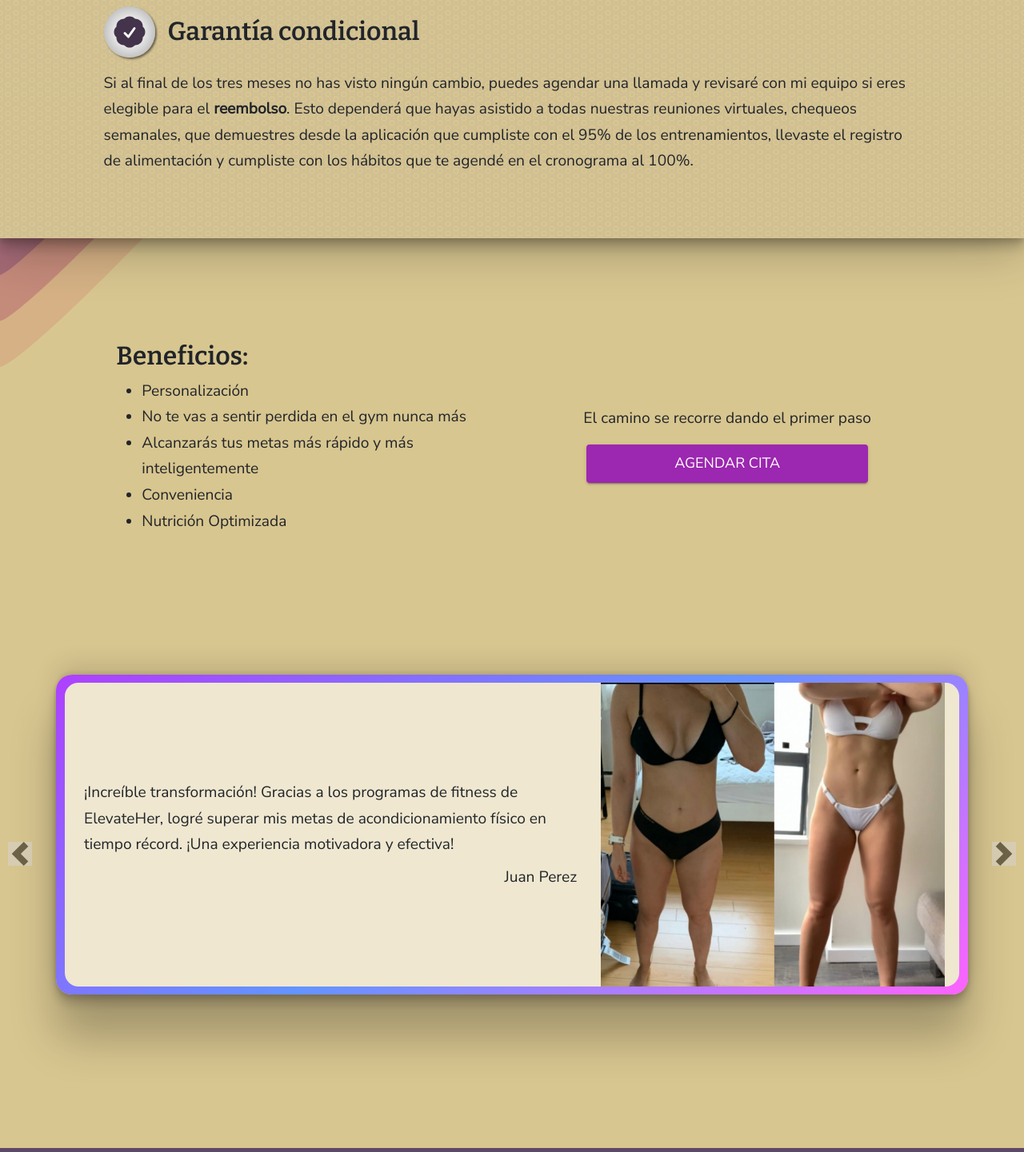
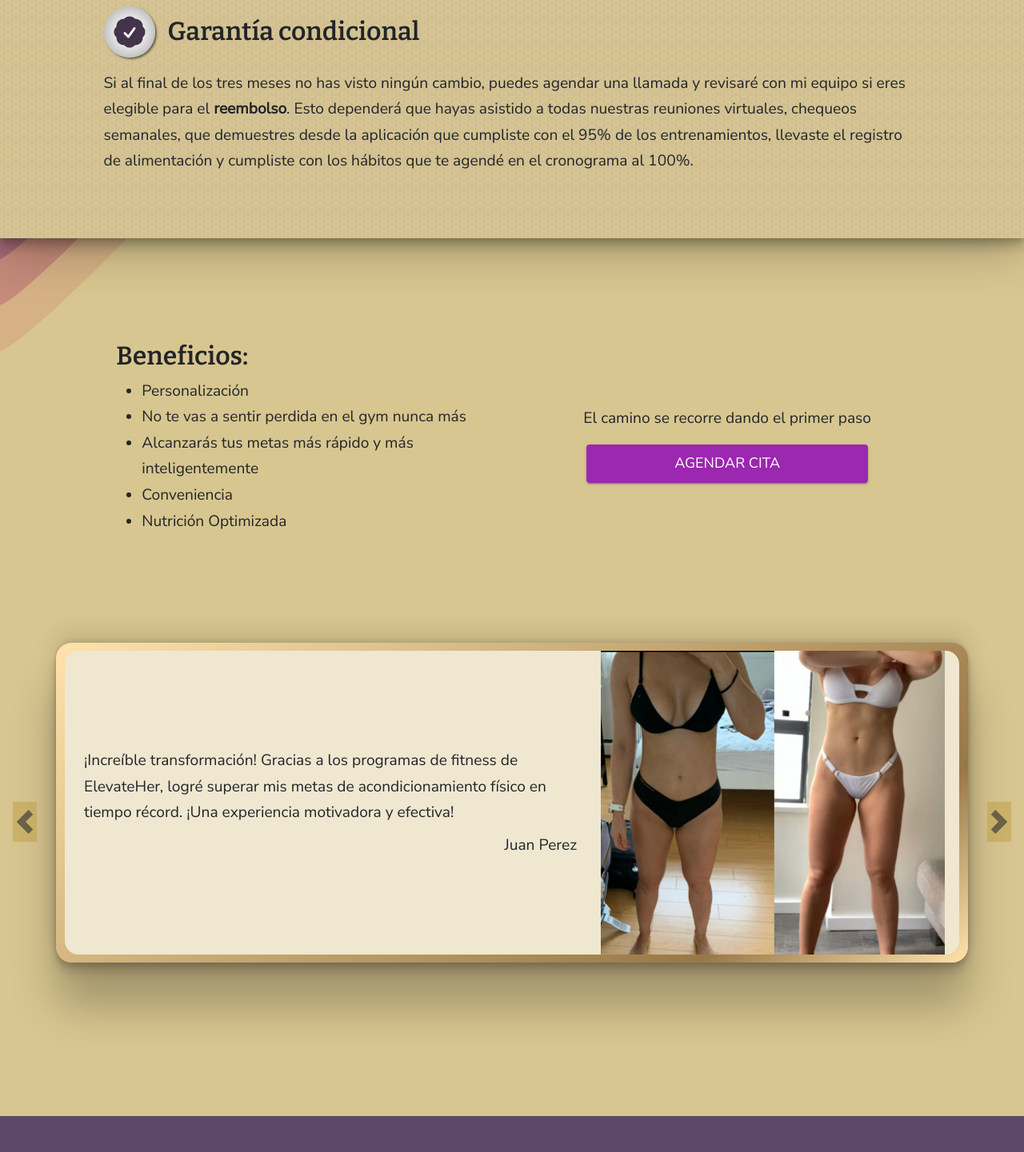
Before and after one commit to Matias-Ramos/ElevateHer, a React (Vite) app: page / in a window 1280 px wide. Shown: the part 3247-4688 px from the top of the page at 80% size. Built offline with nearby package versions, Linux system fonts and the light colour scheme.

Commit message:
carousel working and styled for desktop viewport

```diff
--- a/src/pages/benefits/Benefits.jsx
+++ b/src/pages/benefits/Benefits.jsx
@@ -13,7 +13,7 @@ const sellingSpeech = 'El camino se recorre dando el primer paso'
 // Styling
 const sectionStyling = {
     paddingTop: '8rem',
-    paddingBottom: '5rem',
+    paddingBottom: '2.5rem',
     backgroundPosition: 'left',
     backgroundRepeat: 'no-repeat',
     backgroundSize: 'cover',
--- a/src/pages/testimonies/Testimonies.jsx
+++ b/src/pages/testimonies/Testimonies.jsx
@@ -22,7 +22,7 @@ const Testimonies = () => {
                         <Col className='testimonyCol ps-lg-4' lg={7}>
                             <Text testimony={testimony} />
                         </Col>
-                        <Col className='testimonyCol'>
+                        <Col className='testimonyCol' >
                           <Image
                             src={testimony.img}
                             alt={`Imagen antes y despues #${i}`}
--- a/src/pages/testimonies/testimonies.scss
+++ b/src/pages/testimonies/testimonies.scss
@@ -2,7 +2,7 @@
     position: relative;
     display: flex;
     align-items: center;
-    background-image: linear-gradient(144deg,#AF40FF, #6394FF 50%,#FD63FF);
+    background-image: linear-gradient(144deg,rgb(255, 227, 171), rgb(153, 120, 71) 80%,rgb(255, 227, 171));
     border-radius: 20px;
     padding-left: 10px;
     padding-right: 10px;
@@ -49,9 +49,9 @@
     }
     .carousel-control-next-icon,
     .carousel-control-prev-icon {
-        background-color: lightgrey;
+        background-color: #be9e44;
         width: 30px;
-        height: 30px;
+        height: 50px;
     }
     .carousel-control-prev {
         justify-content: start;
@@ -114,15 +114,16 @@
         .carousel-inner{
             padding-bottom: 8rem;
         }
+        .carousel-control-prev {
+            left: 1rem;
+        }
+        .carousel-control-next{
+            right: 1rem;
+        }
     }
 }
 @media only screen and (min-width: 1200px){
     #testimonies{
-        .carousel-control-prev {
-            left: 10px;
-        }
-        .carousel-control-next{
-            right: 10px;
-        }
+
     }
 }
```
